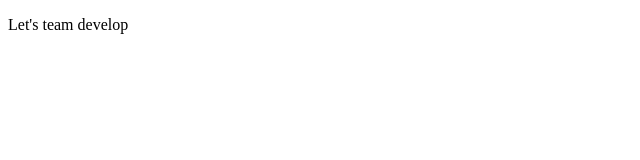
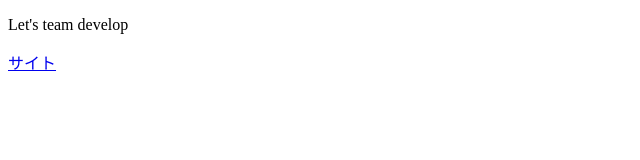
Before and after one commit to nakaneako/masyumaro, a plain HTML site: page index.html in a window 1280 px wide. Shown: the full height of the page, 0-640 px from the left. Drawn offline with Linux system fonts and the light colour scheme.

Commit message:
aタグのリンクテキスト追加

```diff
--- a/index.html
+++ b/index.html
@@ -7,6 +7,6 @@
 </head>
 <body>
     <p>Let's team develop</p>
-    <p><a href="https://udemy.benesse.co.jp/design/web-design/what-is-html.html"></a></p>
+    <p><a href="https://udemy.benesse.co.jp/design/web-design/what-is-html.html">サイト</a></p>
 </body>
 </html>
```
